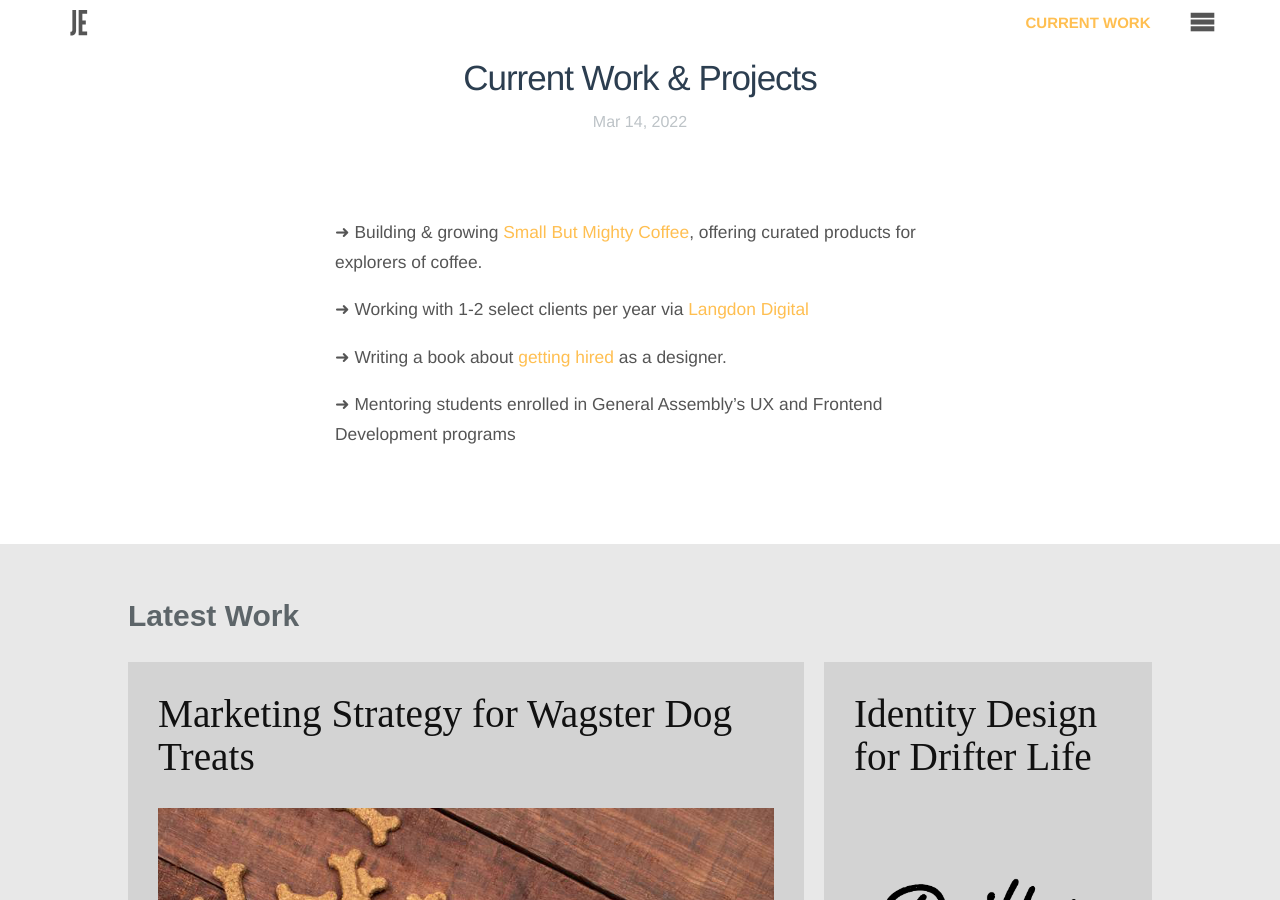
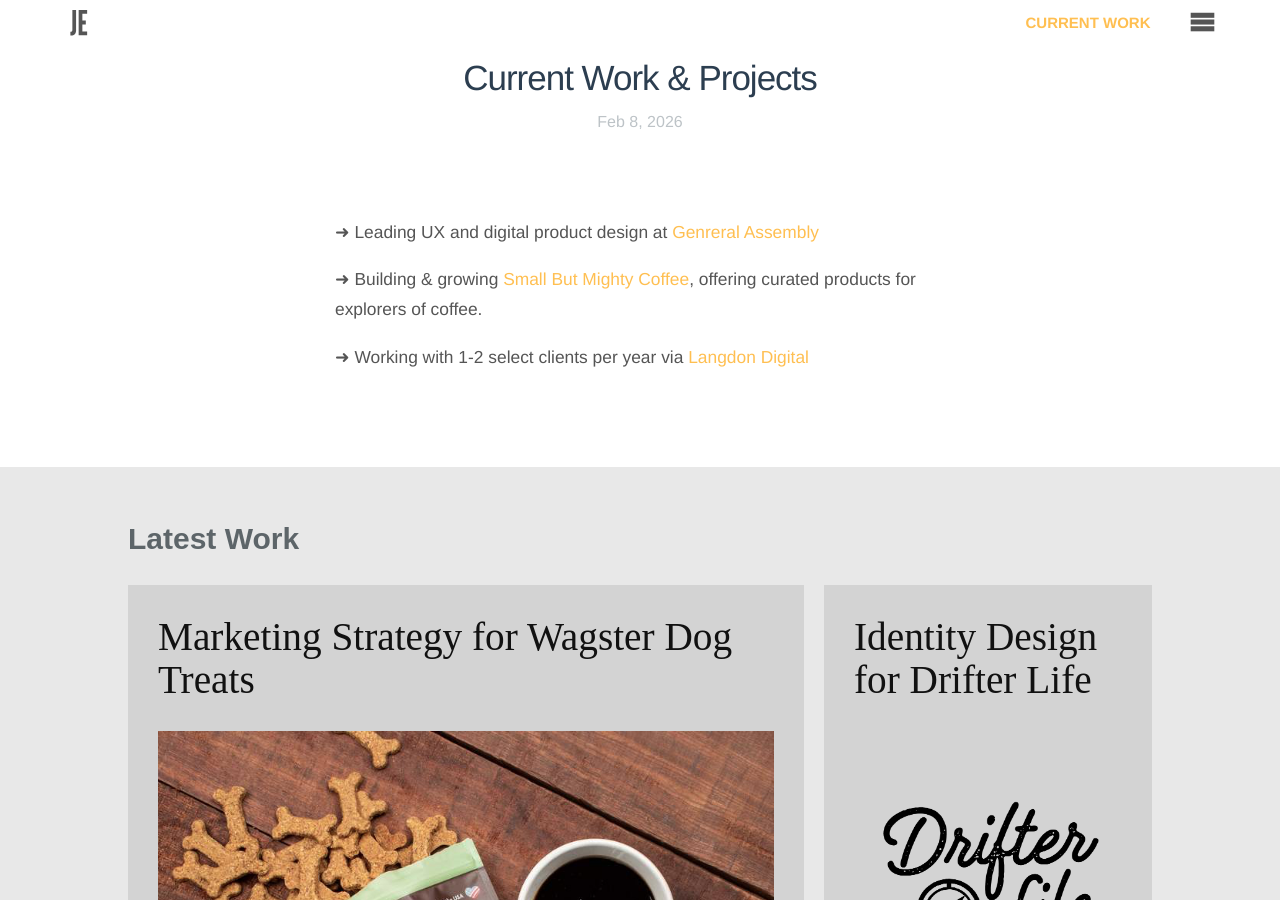
Before and after one commit to jasonearly/jasonearly.github.io, a Jekyll site: the page built from work/now.md, in a window 1280 px wide and 900 px high. Built offline with Jekyll 4.4.1, drawn with Linux system fonts in a browser that asks for light colours.

Commit message:
update now page

```diff
--- a/work/now.md
+++ b/work/now.md
@@ -1,20 +1,17 @@
 ---
 layout: now
 title: Current Work and Projects
-date: LAST UPDATED MARCH 14, 2022
+date: LAST UPDATED FEBRUARY 08, 2026
 permalink:
 categories: portfolio work process
 excerpt: "View a list of projects and updates that Jason Early is currently working on. Jason Early is a Digital Product Consultant and Educator."
 tags: projects updates "current work"
-
 ---
 
 <!-- ✗ -->
 
+➜ Leading UX and digital product design at [Genreral Assembly](https://generalassemb.ly)
+
 ➜ Building & growing [Small But Mighty Coffee](https://smallbutmighty.coffee), offering curated products for explorers of coffee.
 
 ➜ Working with 1-2 select clients per year via [Langdon Digital](https://langdondigital.com)
-
-➜ Writing a book about [getting hired](https://jasonearly.com/getting-hired/) as a designer.
-
-➜ Mentoring students enrolled in General Assembly's UX and Frontend Development programs
```
